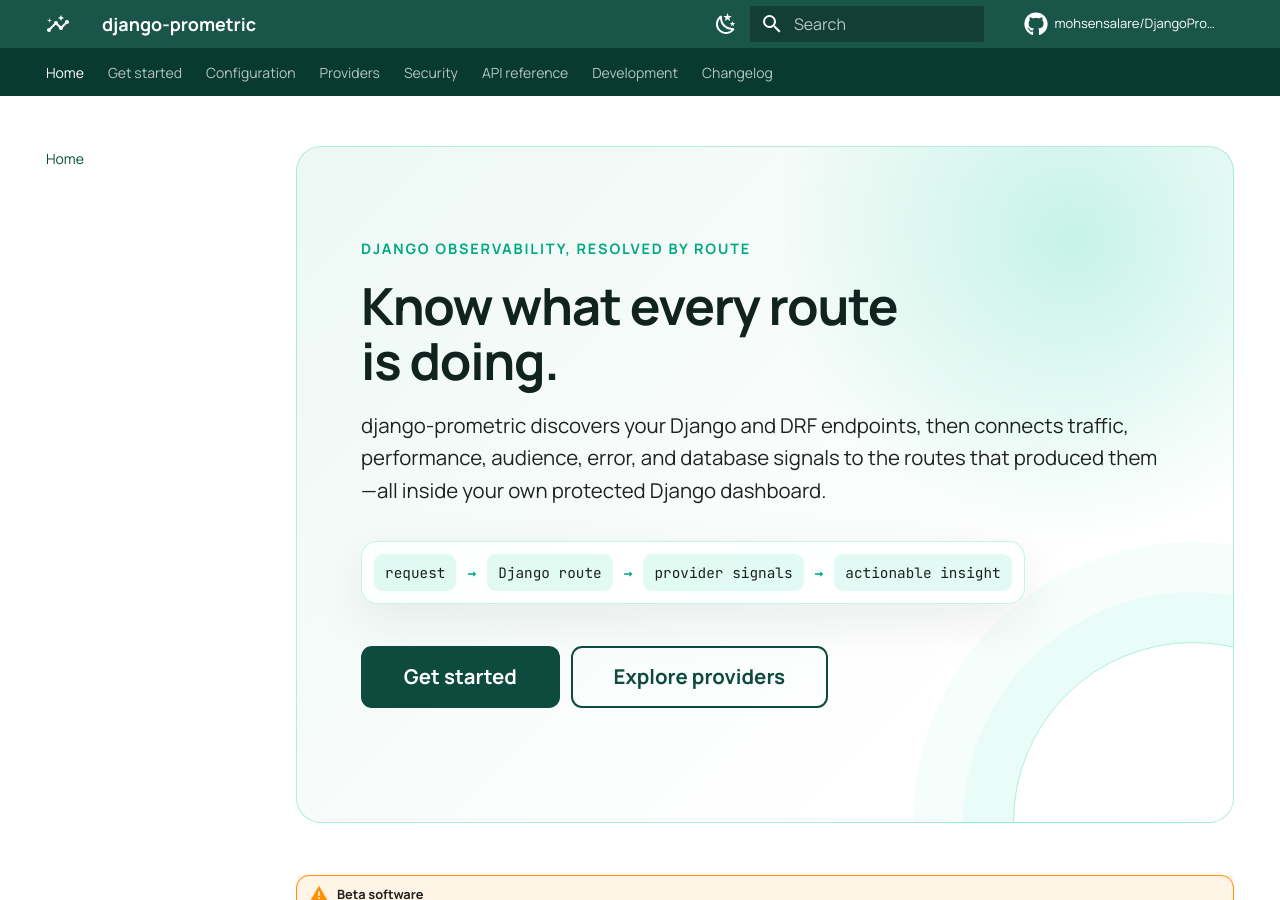
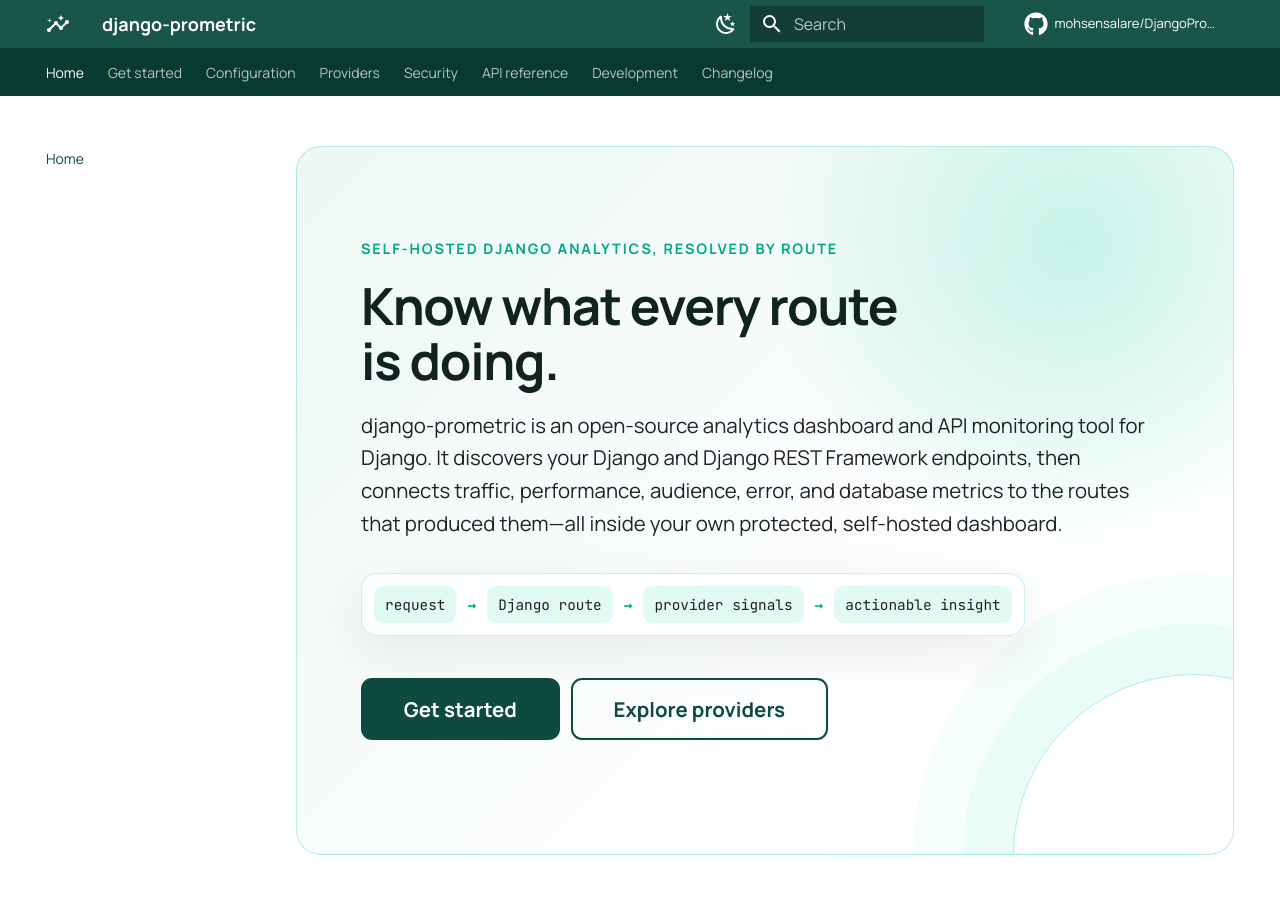
Before and after one commit to mohsensalare/DjangoProMetric, an MkDocs documentation site: the page built from docs/index.md, in a window 1280 px wide and 900 px high. Built offline with MkDocs 1.6.1 and Material for MkDocs 9.7.7, drawn with Linux system fonts in a browser that asks for light colours; plug-ins that fetch from the network failed and are left out; comment, search, counter and statistics services are not loaded.

Commit message:
docs: keyword-focused titles and descriptions, PyPI keywords, Persian ArvanCloud summary

```diff
--- a/docs/index.md
+++ b/docs/index.md
@@ -1,19 +1,20 @@
 ---
-title: Route-aware analytics for Django
-description: Discover every Django and DRF route, then connect it to traffic, performance, error, and database data.
+title: Django analytics dashboard and API monitoring
+description: Open-source, self-hosted analytics and API monitoring for Django — per-endpoint traffic, performance, errors, and database metrics in one dashboard.
 hide:
   - toc
 ---
 
 <div class="pm-hero" markdown>
 
-<div class="pm-eyebrow">Django observability, resolved by route</div>
+<div class="pm-eyebrow">Self-hosted Django analytics, resolved by route</div>
 
 # Know what every route is doing.
 
-django-prometric discovers your Django and DRF endpoints, then connects traffic,
-performance, audience, error, and database signals to the routes that produced
-them—all inside your own protected Django dashboard.
+django-prometric is an open-source analytics dashboard and API monitoring tool
+for Django. It discovers your Django and Django REST Framework endpoints, then
+connects traffic, performance, audience, error, and database metrics to the
+routes that produced them—all inside your own protected, self-hosted dashboard.
 
 <div class="pm-flow" aria-label="django-prometric data flow">
   <span>request</span><b>→</b><span>Django route</span><b>→</b><span>provider signals</span><b>→</b><span>actionable insight</span>
--- a/mkdocs.yml
+++ b/mkdocs.yml
@@ -1,6 +1,9 @@
 site_name: django-prometric
 site_url: https://mohsensalare.github.io/DjangoProMetric/
-site_description: Route-aware analytics and operational insight for Django.
+site_description: >-
+  Open-source, self-hosted analytics and API monitoring dashboard for Django
+  and Django REST Framework — per-endpoint traffic, performance, errors, and
+  database metrics.
 site_author: Mohsen Salare
 
 repo_name: mohsensalare/DjangoProMetric
```
Also changed, not shown: CHANGELOG.md (+7 -0 lines), README.md (+5 -5 lines), docs/arvancloud.md (+6 -1 lines), docs/providers.md (+1 -1 lines), pyproject.toml (+10 -3 lines).
